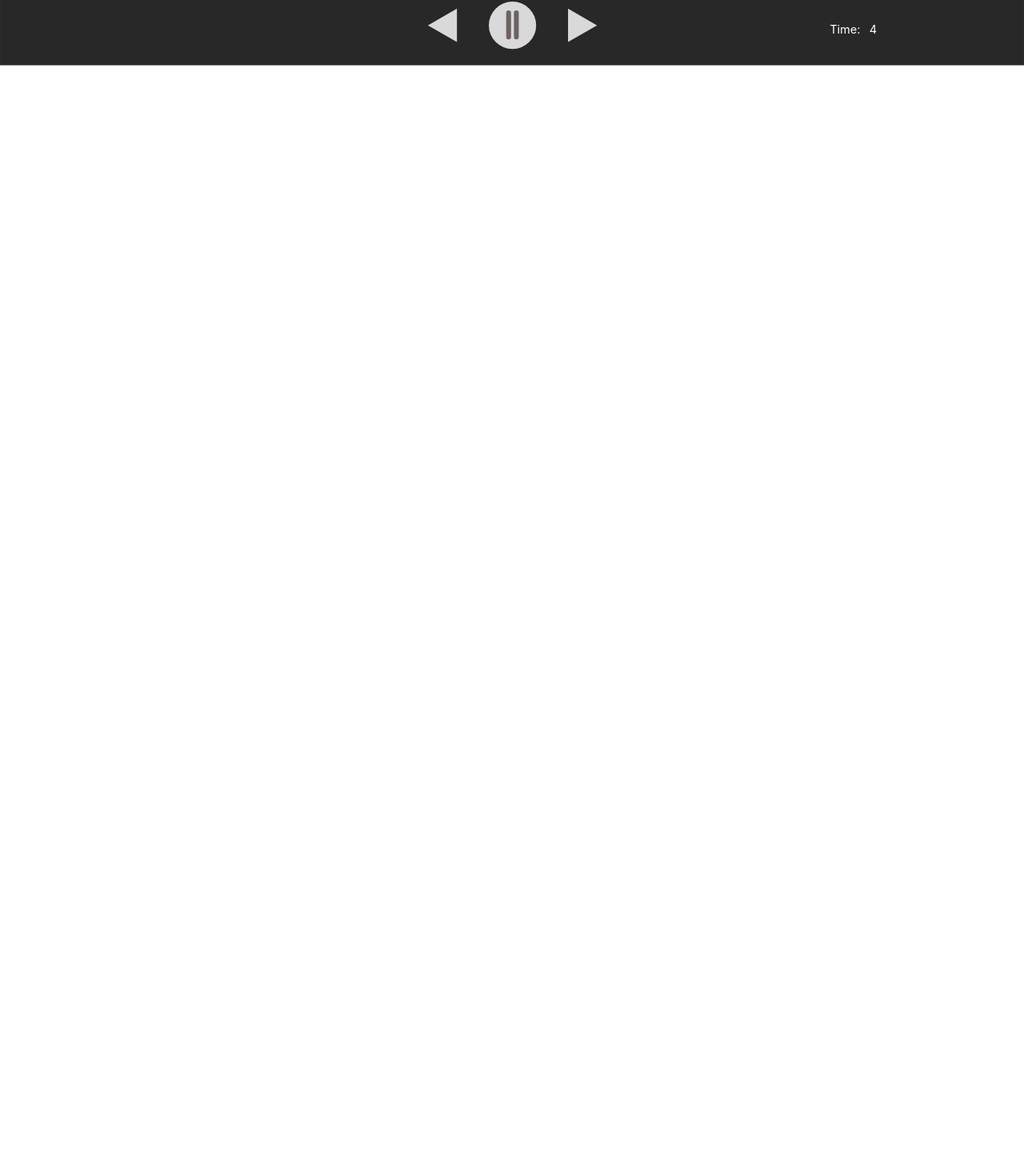
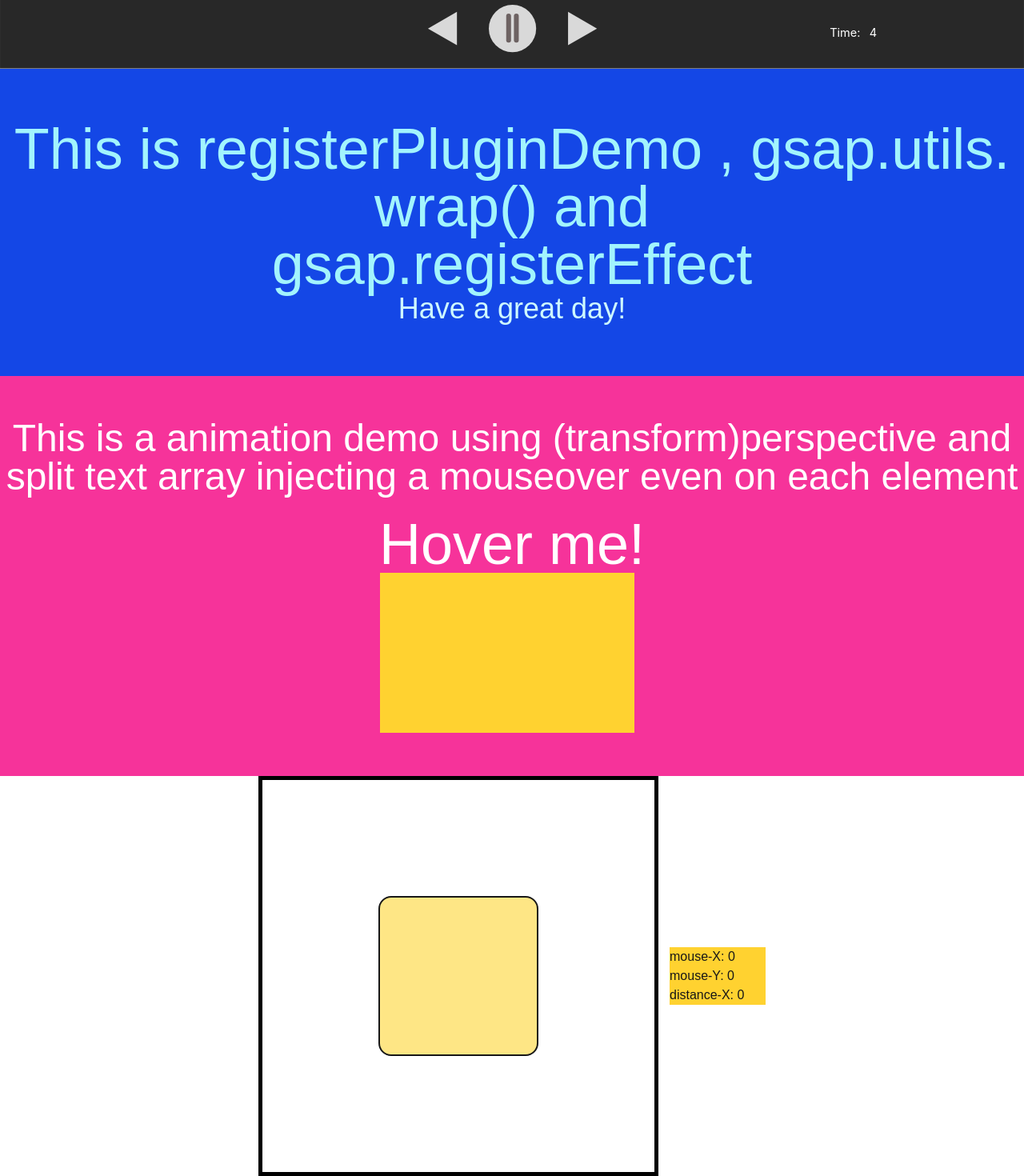
Before and after one commit to dev-zyrushiyao/gsap-sketchpad-v2, a Next.js app: page / in a window 1280 px wide. Shown: the part 1052-2522 px from the top of the page at 80% size. Before the commit the page ends 1134 px from the top, so only its background shows below. Built offline with nearby package versions, Linux system fonts and the light colour scheme.

Commit message:
Added new sketch and fixed play button of timelinevisuzlizer

```diff
--- /dev/null
+++ b/app/components/MouseDemo.tsx
@@ -0,0 +1,72 @@
+import { useGSAP } from "@gsap/react";
+import gsap from "gsap";
+import React, { useRef, useState } from "react";
+
+gsap.registerPlugin(useGSAP);
+
+type Coordinates = { x: number; y: number; distX: number };
+type QuickSetterFn = (value: number | string) => void;
+
+export default function MouseDemo() {
+  //useRef
+  const container = useRef<HTMLDivElement | null>(null);
+
+  //state
+  const [coordinates, setCoordinates] = useState<Coordinates>({
+    x: 0,
+    y: 0,
+    distX: 0,
+  });
+
+  //useGsap - contextSafe
+  const { contextSafe } = useGSAP(() => {}, { scope: container });
+
+  function handleMouseMove(e: React.MouseEvent<HTMLDivElement>): void {
+    const context = contextSafe(() => {
+      const rect = e.currentTarget.getBoundingClientRect();
+      const xAxis = e.nativeEvent.clientX - rect.left;
+      const yAxis = e.nativeEvent.clientY - rect.top;
+
+      //calculates the distance between the width and the center of the div
+      const center = rect.width / 2;
+      const distanceX = Math.abs(center - xAxis);
+
+      const updatedCoordinates: Coordinates = {
+        x: xAxis,
+        y: yAxis,
+        distX: distanceX,
+      };
+      setCoordinates(updatedCoordinates);
+
+      //quickSetter
+      const setScaleX = gsap.quickSetter(".box", "scaleX");
+      const setScaleY = gsap.quickSetter(".box", "scaleY");
+
+      const scaleX = gsap.utils.mapRange(0, center, 2, 0.0, distanceX);
+      // const scaleY = gsap.utils.mapRange(0, 500, 1, 1.5, yAxis);
+
+      setScaleX(scaleX);
+      setScaleY(scaleX);
+    });
+
+    context();
+  }
+
+  return (
+    <div className="flex flex-row justify-center items-center gap-3.5 ">
+      <div
+        ref={container}
+        onMouseMove={handleMouseMove}
+        className="border-5 border-black h-[500px] w-[500px] flex flex-row justify-center items-center relative"
+      >
+        {/* <div className="border h-full w-0.1"></div> */}
+        <div className="box border-2 rounded-2xl bg-amber-200 w-50 h-50 "></div>
+      </div>
+      <div className="bg-amber-300 w-30">
+        <p>mouse-X: {coordinates.x}</p>
+        <p>mouse-Y: {coordinates.y}</p>
+        <p>distance-X: {coordinates.distX}</p>
+      </div>
+    </div>
+  );
+}
--- /dev/null
+++ b/app/components/RotationDimensionText.tsx
@@ -0,0 +1,60 @@
+import { useGSAP } from "@gsap/react";
+import gsap from "gsap";
+import { SplitText } from "gsap/SplitText";
+import React, { useRef, useState } from "react";
+
+gsap.registerPlugin(useRef, SplitText);
+
+export default function RotationDimensionText() {
+  const container = useRef<HTMLDivElement | null>(null);
+
+  useGSAP(
+    () => {
+      const split = SplitText.create("h2", { type: "chars" });
+
+      function handleMouseEnter(e: MouseEvent) {
+        const target = e.currentTarget;
+
+        // Ignore hovers while the element is actively spinning
+        if (gsap.isTweening(target)) return;
+
+        gsap.to(target, {
+          rotateY: "+=360",
+          duration: 1,
+          ease: "back(2)",
+        });
+      }
+
+      //split chars is array of Element[]
+      //convert the Element to HTMLElement
+      split.chars.forEach((char) => {
+        const element = char as HTMLElement;
+        element.addEventListener("mouseenter", handleMouseEnter);
+      });
+
+      //div box animation
+      const box = container.current?.querySelector(".box");
+      if (!box) return;
+
+      const setTransformPerspective = gsap.quickSetter(box, "rotateY");
+      setTransformPerspective(250);
+      gsap.to(box, { repeat: -1, rotateY: 360, duration: 8 });
+    },
+    { scope: container },
+  );
+
+  return (
+    <div className="bg-pink-500 h-125 flex flex-col items-center justify-center gap-6">
+      <h3 className="text-white text-5xl text-center">
+        This is a animation demo using (transform)perspective and split text
+        array injecting a mouseover even on each element
+      </h3>
+
+      <div ref={container}>
+        <h2 className="text-white text-7xl">Hover me!</h2>
+
+        <div className="box w-80 h-50 bg-amber-300"></div>
+      </div>
+    </div>
+  );
+}
--- a/app/components/TimelineVisualizer.tsx
+++ b/app/components/TimelineVisualizer.tsx
@@ -139,7 +139,7 @@ export default function TimelineVisualizer() {
         gsap.to(animationTl.current, { timeScale: 1, duration: 0.3 });
       }
 
-      animationTl.current.timeScale(1);
+      animationTl.current.play();
     });
 
     context();
--- /dev/null
+++ b/app/components/WrapText.tsx
@@ -0,0 +1,70 @@
+import { useGSAP } from "@gsap/react";
+import gsap from "gsap";
+import { SplitText } from "gsap/SplitText";
+import React, { useRef } from "react";
+
+gsap.registerPlugin(SplitText);
+
+gsap.registerEffect({
+  name: "zipper",
+  extendTimeline: true,
+  defaults: {
+    yWrap: [100, -100],
+    duration: 0.5,
+  },
+  effect: (
+    targets: gsap.DOMTarget,
+    config: { yWrap: number[]; duration: number },
+  ) => {
+    const wrapRotate = gsap.utils.wrap([90, -90]);
+
+    const split = SplitText.create(targets, {
+      type: "chars",
+    });
+
+    const tween = gsap.from(split.chars, {
+      opacity: 0,
+
+      y: gsap.utils.wrap(config.yWrap),
+      duration: config.duration,
+      rotate: wrapRotate,
+      stagger: { each: 0.05, from: "start" },
+    });
+
+    return tween;
+  },
+});
+
+export default function WrapText() {
+  const container = useRef<HTMLParagraphElement | null>(null);
+
+  useGSAP(
+    () => {
+      // Tween
+      // gsap.effects.zipper("h1", { y: 100 });
+
+      //--or
+
+      //Timeline chaining via registerEffect({extendedTimeline: bool})
+      const tl = gsap
+        .timeline({ repeat: -1, repeatDelay: 1 })
+        .zipper("h1")
+        .zipper("p", { duration: 1 });
+    },
+    { scope: container },
+  );
+
+  return (
+    <div
+      ref={container}
+      className="bg-blue-700 h-96 flex flex-col items-center justify-center"
+    >
+      <h1 className="text-cyan-200 text-7xl text-center">
+        This is registerPluginDemo , gsap.utils.wrap() and <br />{" "}
+        gsap.registerEffect
+      </h1>
+
+      <p className="text-cyan-100 text-4xl">Have a great day!</p>
+    </div>
+  );
+}
--- a/app/page.tsx
+++ b/app/page.tsx
@@ -1,13 +1,19 @@
 "use client";
 
+import MouseDemo from "./components/MouseDemo";
+import RotationDimensionText from "./components/RotationDimensionText";
 import SchoolTravel from "./components/SchoolTravel";
 import TimelineVisualizer from "./components/TimelineVisualizer";
+import WrapText from "./components/WrapText";
 
 export default function Home() {
   return (
     <div>
       <SchoolTravel />
       <TimelineVisualizer />
+      <WrapText />
+      <RotationDimensionText />
+      <MouseDemo />
     </div>
   );
 }
```
